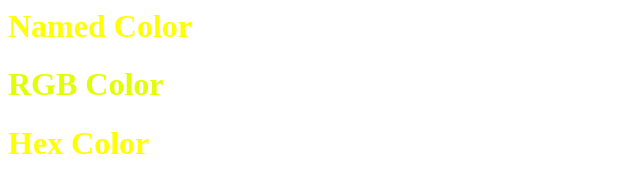
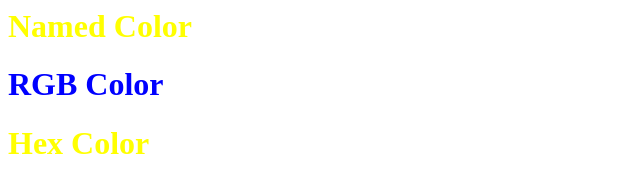
Before and after one commit to knightmoves-schools/014-color-Jrey433, a website: page index.html in a window 1280 px wide. Shown: the whole page, without its empty margins (0-640 px from the left). Drawn offline with Linux system fonts and the light colour scheme.

Commit message:
Change rgb color from yellow to blue

```diff
--- a/index.html
+++ b/index.html
@@ -8,7 +8,7 @@
         }
 
         .rgb-color {
-            color:  rgb(225, 255, 0);
+            color:  rgb(0, 0, 255);
         }
 
         .hex-color {
```
